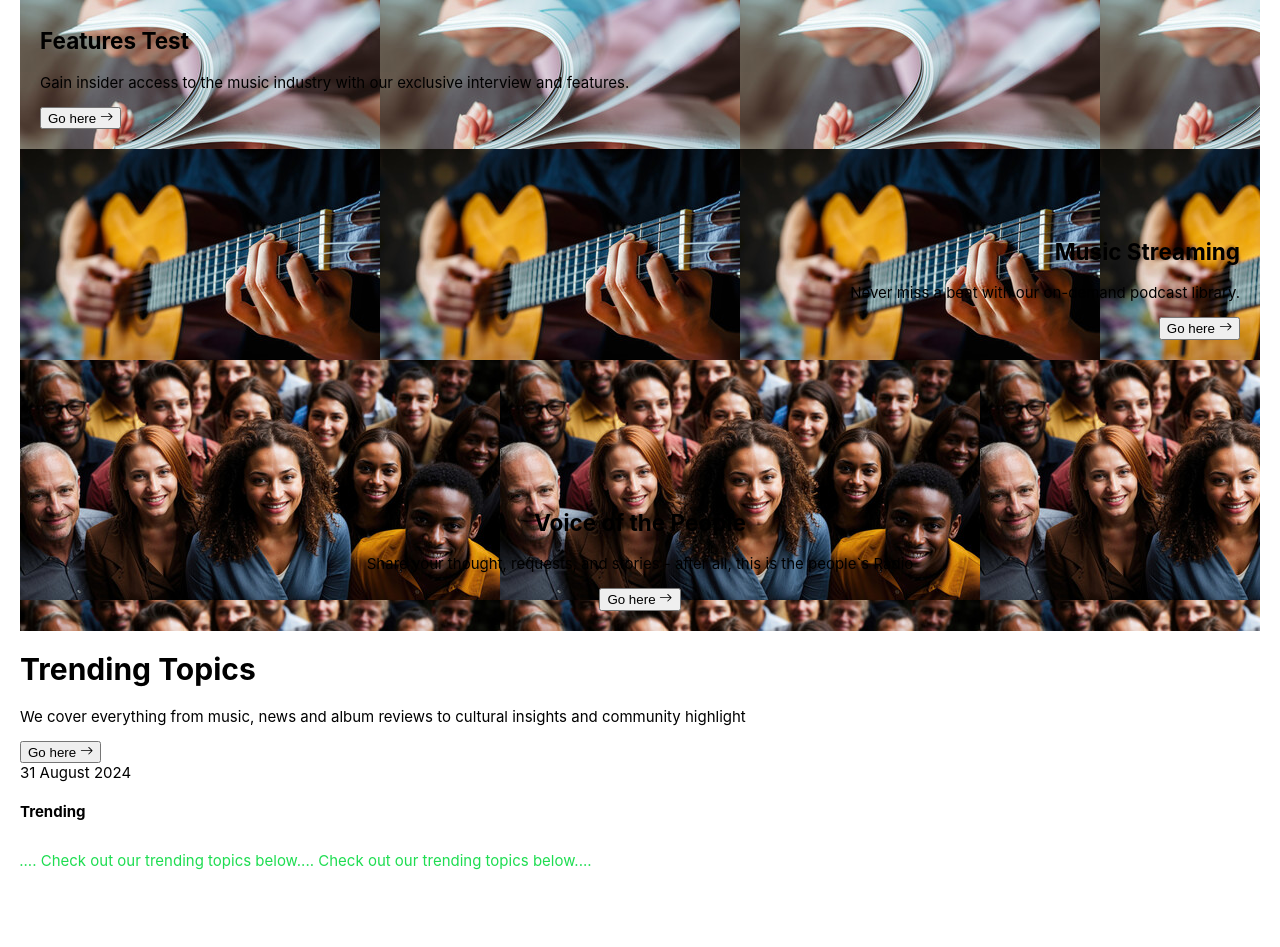
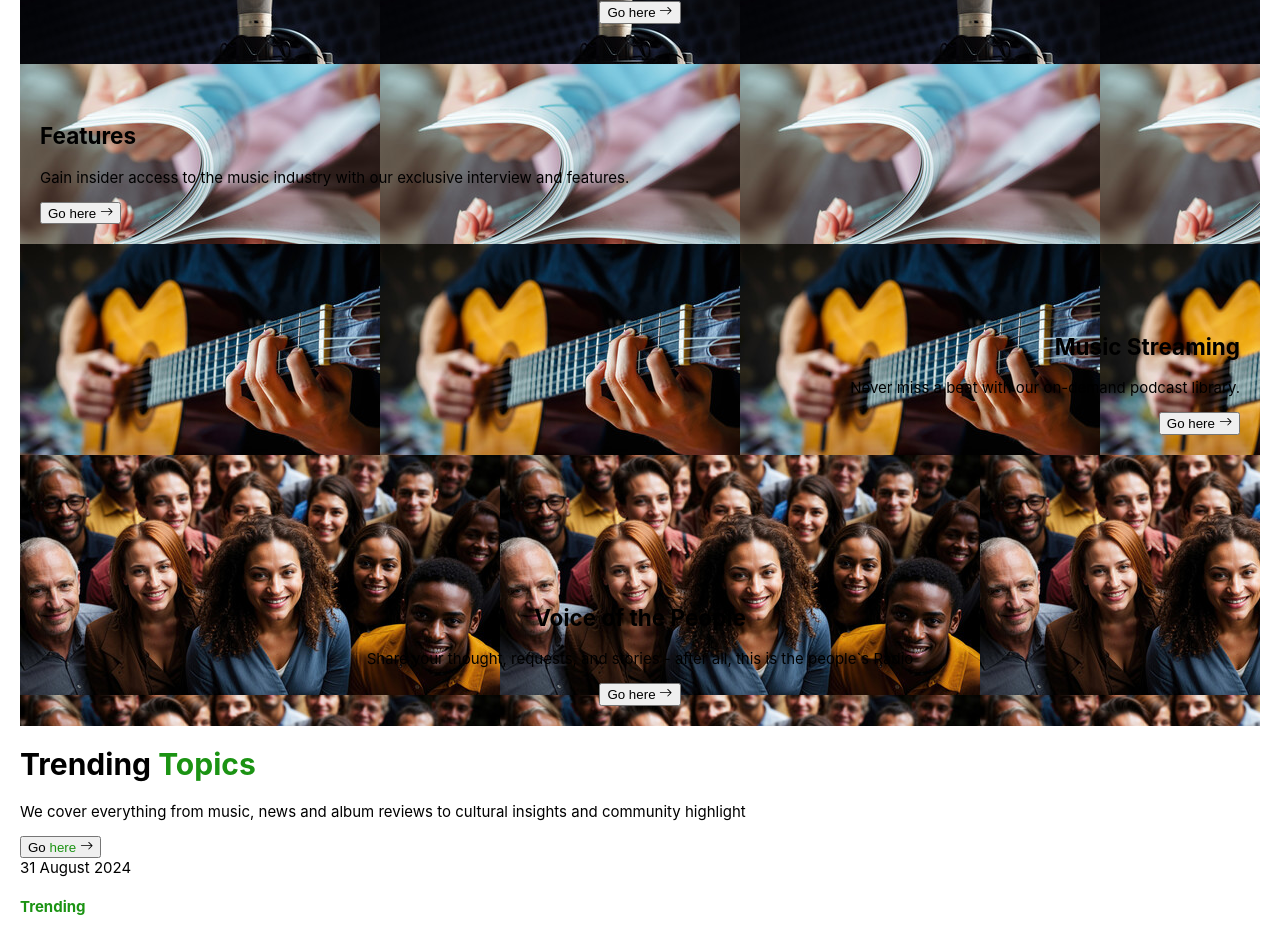
Before and after one commit to Eleojo001/Jalla, a React (Create React App) app: page / in a window 1280 px wide. Shown: the part 1160-2107 px from the top of the page. Built offline with nearby package versions, Linux system fonts and the light colour scheme.

Commit message:
Lastest updated

```diff
--- a/src/App.css
+++ b/src/App.css
@@ -17,7 +17,7 @@
   font-size: 20px;
   border: none;
   border-radius: 10px;
-  background-color: #04fe15;
+  background-color: rgb(27,147,19);
   color: white;
   cursor: pointer;
   transition: opacity 0.3s ease-in-out;
--- a/src/accesories/SlidingText.css
+++ b/src/accesories/SlidingText.css
@@ -18,7 +18,6 @@
   .marquee-content {
     display: inline-block; /* Inline block to allow smooth sliding */
     padding-right: 100%; /* Space between duplicates */
-    color: rgb(30, 221, 81);
   }
 
   @keyframes slide {
--- a/src/sections/SectionFour.js
+++ b/src/sections/SectionFour.js
@@ -42,7 +42,7 @@ function SectionFour() {
   return (
     <div>
         <div className="sec4header">
-            <h1 data-aos="fade-in">Trending Topics</h1>
+            <h1 data-aos="fade-in">Trending <span style={{color:'rgb(27,147,19)'}}>Topics</span></h1>
         </div>
         <div className="sec4p">
             <p>We cover everything from music, news and album reviews
@@ -50,13 +50,13 @@ function SectionFour() {
         </div>
         <div className="sec4btn">
         <button className='sect4btn'>
-        Go here <BsArrowRight />
+        Go   <span style={{color:'rgb(27,147,19)'}}>here</span> <BsArrowRight />
         </button>
         </div>
         <div className="sect4date">
         <div>{formatDate()}</div>
         <div className="textslider">
-          <h4>Trending</h4>  <SlidingText/>
+          <h4 style={{color:'rgb(27,147,19)'}}>Trending</h4>  <SlidingText/>
         </div>
         </div>
         <div className="trendingStories">
--- a/src/sections/SectionThree.js
+++ b/src/sections/SectionThree.js
@@ -6,17 +6,64 @@ import 'aos/dist/aos.css'
 
 
 function SectionThree() {
+  const newsArray = [
+    { id: 12, heading: 'Listen Live Radio Test',
+      text:'Tune in live to Jalla Radio 98.1FM',
+      bgimage:'newsbg.jpg'
+     },
+  ];
+  const feedsArray = [
+    { id: 1, heading: 'Features',
+      text:'Gain insider access to the music industry with our exclusive interview and features.',
+      bgimage:'ftbg.jpg'
+     },
+  ];
+  const MusicArray = [
+    { id: 12, heading: 'Music Streaming',
+      text:'Never miss a beat with our on-demand podcast library.',
+      bgimage:'musicbg.jpg'
+     },
+  ];
+  const podcatArray = [
+    { id: 12, heading: 'Voice of the People',
+      text:'Share your thought, requests, and stories - after all, this is the people`s Radio',
+      bgimage:'pepsbg.jpg'
+     },
+  ];
+
+  // Find the object with the largest id
+  const latestNews = newsArray.reduce((max, current) => {
+    return current.id > max.id ? current : max;
+  }, newsArray[0]);
+  const latestFeeds = feedsArray.reduce((max, current) => {
+    return current.id > max.id ? current : max;
+  }, feedsArray[0]);
+  const latesMusic = MusicArray.reduce((max, current) => {
+    return current.id > max.id ? current : max;
+  }, MusicArray[0]);
+  const latestPodcast = podcatArray.reduce((max, current) => {
+    return current.id > max.id ? current : max;
+  }, podcatArray[0]);
+
+
+
+
+
     useEffect(()=>{
       AOS.init({duration: 2000});
+
+
     },[]);
   return (
     <div>
+      <h1>Our <span style={{color:'rgb(27,147,19)'}}>Specials</span></h1>
+      <p>Take a sneak peek of every category on this channel below.</p>
         <div className="girdcontainer">
             <div className=''  data-aos="flip-up"  >
                 <CardData className=''
-                 heading='Listen Live Radio Test'
-                 text='Tune in live to Jalla Radio 98.1FM'
-                 bgimage='newsbg.jpg'
+                 heading={latestNews.heading}
+                 text={latestNews.text}
+                 bgimage={latestNews.bgimage}
                  btn='Go here'
                 //  height='400px'
                  padding='200px 20px 40px'
@@ -26,19 +73,18 @@ function SectionThree() {
             </div>
             <div className="" data-aos="zoom-in-down"  >
             <CardData
-                 heading='Features Test'
-                 text='Gain insider access to the music
-                  industry with our exclusive interview and features.'
-                 bgimage='ftbg.jpg'
+                 heading={latestFeeds.heading}
+                 text={latestFeeds.text}
+                 bgimage={latestFeeds.bgimage}
                  btn='Go here'
                  padding='40px 20px 20px'
                  />
             </div>
              <div className="" data-aos="flip-right" >
              <CardData
-                 heading='Music Streaming'
-                 text='Never miss a beat with our on-demand podcast library.'
-                 bgimage='musicbg.jpg'
+                 heading={latesMusic.heading}
+                 text={latesMusic.text}
+                 bgimage={latesMusic.bgimage}
                  btn='Go here'
                  padding='70px 20px 20px'
                  textAlign='right'
@@ -46,9 +92,9 @@ function SectionThree() {
             </div>
             <div className="" data-aos="flip-down" >
             <CardData
-                 heading='Voice of the People'
-                 text='Share your thought, requests, and stories - after all, this is the people`s Radio'
-                 bgimage='pepsbg.jpg'
+                 heading={latestPodcast.heading}
+                 text={latestPodcast.text}
+                 bgimage={latestPodcast.bgimage}
                  btn='Go here'
                  padding='130px 20px 20px'
                  textAlign='center'
--- a/src/sections/SectionTwo.js
+++ b/src/sections/SectionTwo.js
@@ -8,7 +8,7 @@ function SectionTwo() {
   },[]);
   return (
     <div className='sectionTwoContainer' data-aos="zoom-in">
-        <h1>About us</h1>
+        <h1>About  <span style={{color:'rgb(27,147,19)'}}>us</span></h1>
 
 
         <h2>THE PEAOPLE'S RADIO</h2>
```
